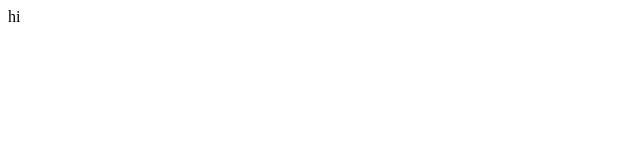
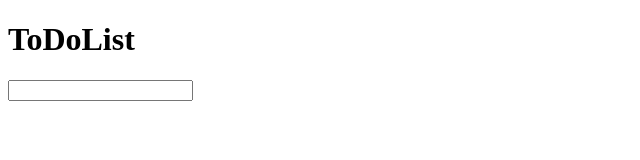
Before and after one commit to d0422/forSessions, a plain HTML site: page todolist/index.html in a window 1280 px wide. Shown: the whole page, without its empty margins (0-640 px from the left). Drawn offline with Linux system fonts and the light colour scheme.

Commit message:
input and event for create div

```diff
--- a/todolist/index.html
+++ b/todolist/index.html
@@ -6,7 +6,10 @@
     <meta name="viewport" content="width=device-width, initial-scale=1.0" />
     <title>Document</title>
   </head>
-  <body></body>
+  <body>
+    <h1>ToDoList</h1>
+    <input />
+  </body>
   <script type="module" src="./js/index.js"></script>
   <script type="module" src="./js/DOM.mjs"></script>
   <script type="module" src="./js/Div.mjs"></script>
--- a/todolist/js/index.js
+++ b/todolist/js/index.js
@@ -1,2 +1,8 @@
 import Div from './Div.mjs';
-const div = new Div('hi');
+const input = document.querySelector('input');
+input.addEventListener('keydown', (event) => {
+  if (event.key === 'Enter') {
+    new Div(input.value);
+    input.value = '';
+  }
+});
```
